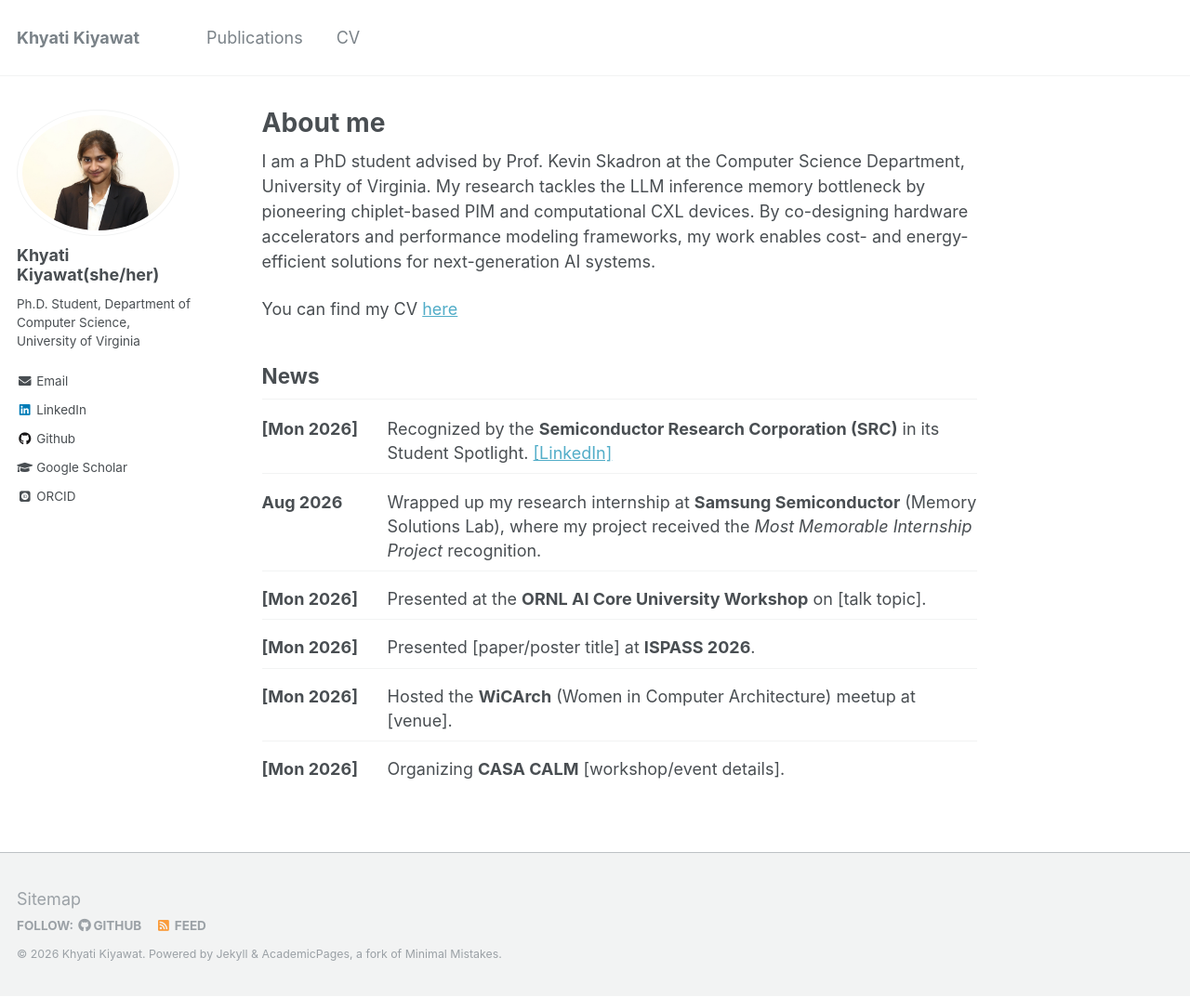
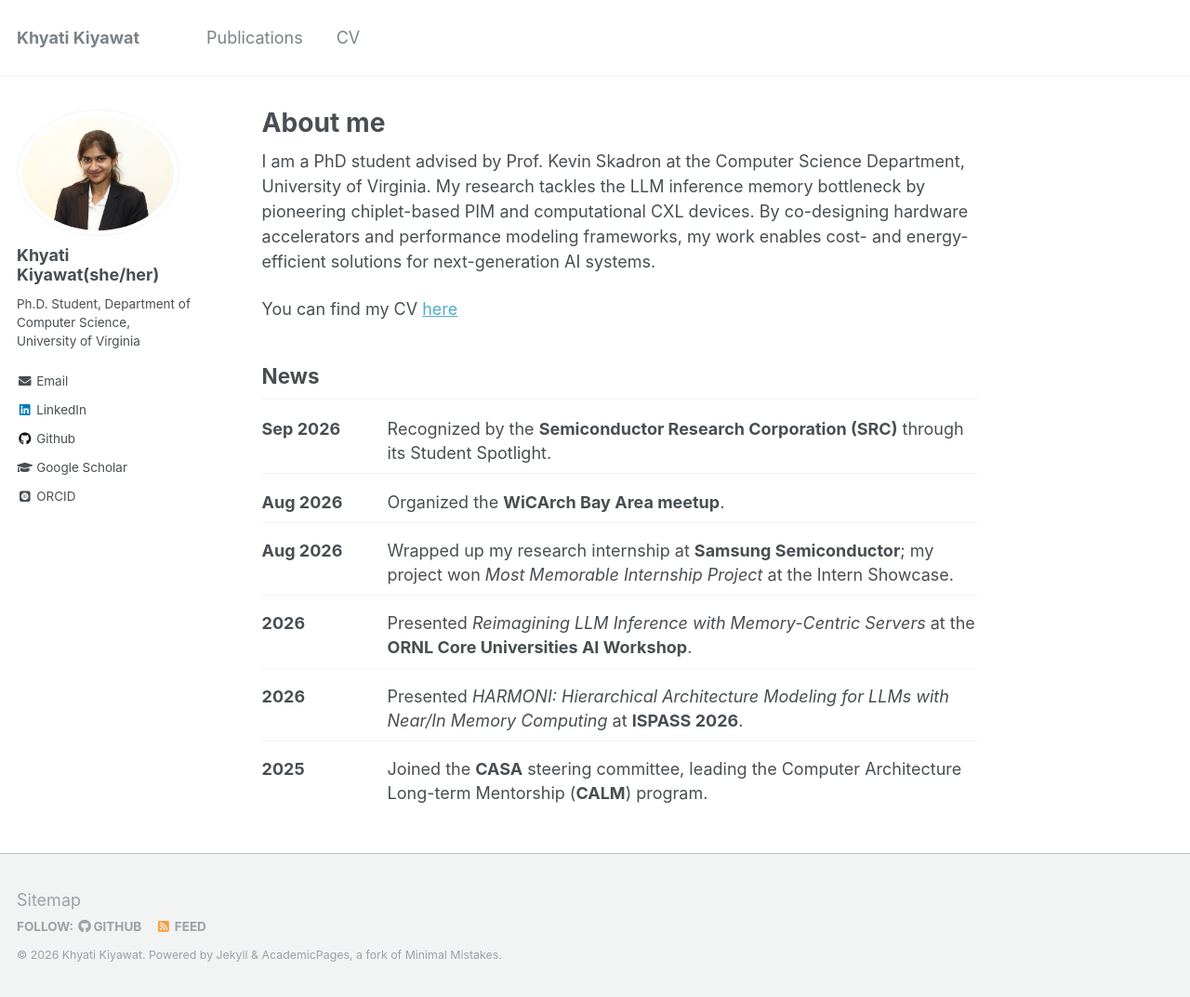
Before and after one commit to khyatikiyawat/khyatikiyawat.github.io, a Jekyll site: the page built from _pages/about.md, in a window 1280 px wide and 1073 px high. Shown: the whole window at 93% size. Built offline with Jekyll 4.4.1, drawn with Linux system fonts in a browser that asks for light colours; some web fonts are replaced.

Commit message:
Fill in homepage news from CV
Replace placeholders with dates and details from the CV, and reword the
WiCArch item as organizing the Bay Area meetup (Aug 2026).

Co-Authored-By: Claude Opus 5.5 <noreply@anthropic.com>

```diff
--- a/_data/news.yml
+++ b/_data/news.yml
@@ -3,26 +3,24 @@
 #   text:  one line; Markdown allowed (links, **bold**, etc.)
 #   link:  optional URL; link_text is the label shown after the text
 #   image: optional photo under the item, e.g. /images/news/wicarch-meetup.jpg
-#
-# TODO: replace the [placeholders] below with real dates, venues and links.
 
-- date: "[Mon 2026]"
-  text: "Recognized by the **Semiconductor Research Corporation (SRC)** in its Student Spotlight."
-  link: "[LinkedIn post URL]"
-  link_text: "LinkedIn"
+- date: "Sep 2026"
+  text: "Recognized by the **Semiconductor Research Corporation (SRC)** through its Student Spotlight."
+  # link: ""   # TODO: LinkedIn post URL
+  # link_text: "LinkedIn"
 
 - date: "Aug 2026"
-  text: "Wrapped up my research internship at **Samsung Semiconductor** (Memory Solutions Lab), where my project received the *Most Memorable Internship Project* recognition."
+  text: "Organized the **WiCArch Bay Area meetup**."
+  # image: ""  # TODO: meetup photo
 
-- date: "[Mon 2026]"
-  text: "Presented at the **ORNL AI Core University Workshop** on [talk topic]."
+- date: "Aug 2026"
+  text: "Wrapped up my research internship at **Samsung Semiconductor**; my project won *Most Memorable Internship Project* at the Intern Showcase."
 
-- date: "[Mon 2026]"
-  text: "Presented [paper/poster title] at **ISPASS 2026**."
+- date: "2026"
+  text: "Presented *Reimagining LLM Inference with Memory-Centric Servers* at the **ORNL Core Universities AI Workshop**."
 
-- date: "[Mon 2026]"
-  text: "Hosted the **WiCArch** (Women in Computer Architecture) meetup at [venue]."
-  # image: /images/news/wicarch-meetup.jpg
+- date: "2026"
+  text: "Presented *HARMONI: Hierarchical Architecture Modeling for LLMs with Near/In Memory Computing* at **ISPASS 2026**."
 
-- date: "[Mon 2026]"
-  text: "Organizing **CASA CALM** [workshop/event details]."
+- date: "2025"
+  text: "Joined the **CASA** steering committee, leading the Computer Architecture Long-term Mentorship (**CALM**) program."
```
